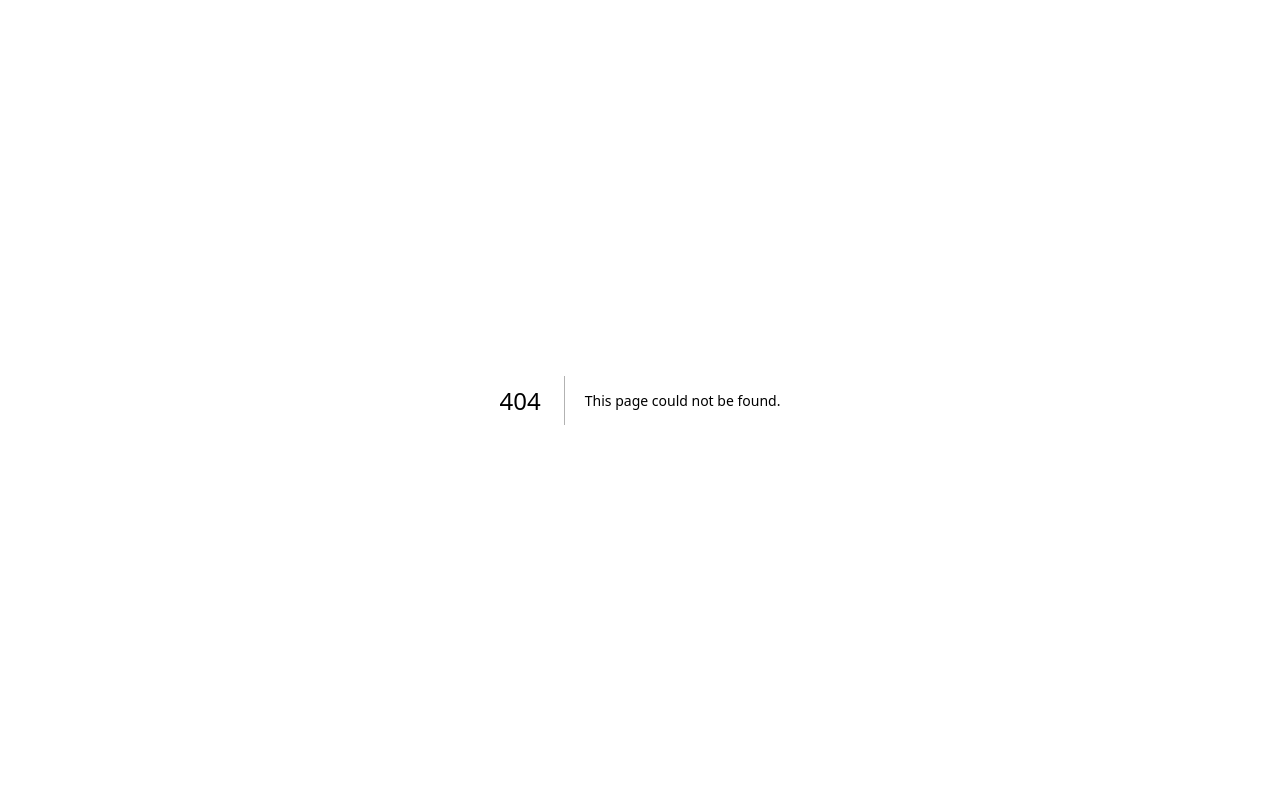
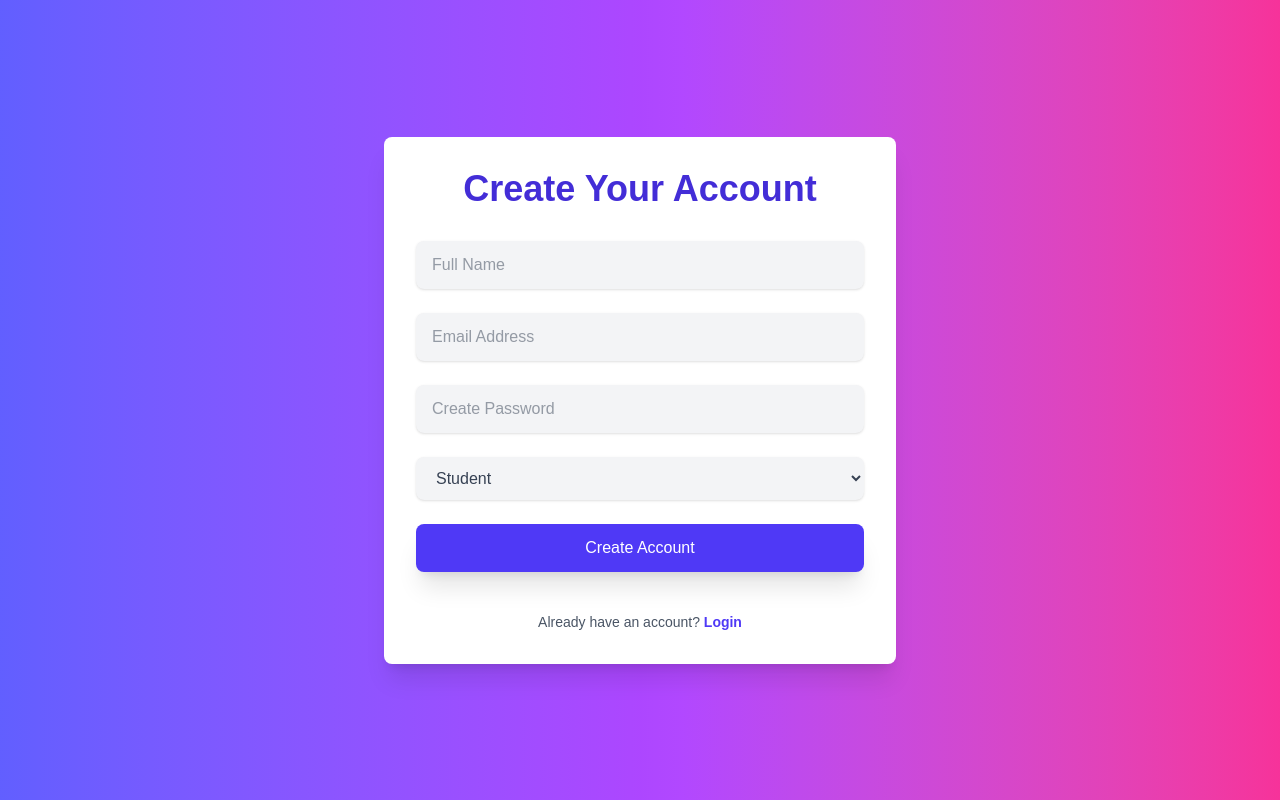
Before and after one commit to ghanshyam2005singh/padh-le-bhai, a Next.js app: page /signup in a window 1280 px wide. Before the commit this address had no page. Built offline with nearby package versions, Linux system fonts and the light colour scheme; no server answers.

Commit message:
page-update

```diff
--- /dev/null
+++ b/app/signup/page.tsx
@@ -0,0 +1,157 @@
+'use client';
+
+import { useRouter } from 'next/navigation';
+import { useState } from 'react';
+import { createUserWithEmailAndPassword, sendEmailVerification, signOut } from 'firebase/auth';
+import { doc, setDoc, serverTimestamp } from 'firebase/firestore';
+import { auth, db } from '@/lib/firebase';
+
+const SignupPage = () => {
+  const router = useRouter();
+
+  const [name, setName] = useState('');
+  const [email, setEmail] = useState('');
+  const [password, setPassword] = useState('');
+  const [userType, setUserType] = useState('student');
+  const [error, setError] = useState('');
+  const [loading, setLoading] = useState(false);
+  const [verificationSent, setVerificationSent] = useState(false);
+
+  const handleSubmit = async (e: React.FormEvent) => {
+    e.preventDefault();
+    setError('');
+    setLoading(true);
+
+    if (!name || !email || !password) {
+      setError('Please fill all fields.');
+      setLoading(false);
+      return;
+    }
+
+    try {
+      // Create Firebase Auth user
+      const userCredential = await createUserWithEmailAndPassword(auth, email, password);
+      const user = userCredential.user;
+
+      // Store user in Firestore
+      await setDoc(doc(db, 'users', user.uid), {
+        name,
+        email,
+        userType,
+        isVerified: false,
+        isSuspicious: false,
+        createdAt: serverTimestamp()
+      });
+
+      // Send email verification
+      await sendEmailVerification(user);
+
+      // Sign out the user so they can't use the app until verified
+      await signOut(auth);
+
+      setVerificationSent(true);
+      setName('');
+      setEmail('');
+      setPassword('');
+      setUserType('student');
+    } catch (err: unknown) {
+      console.error(err);
+      if (err instanceof Error) {
+        setError(err.message || 'Signup failed. Try again.');
+      } else {
+        setError('Signup failed. Try again.');
+      }
+    } finally {
+      setLoading(false);
+    }
+  };
+
+  return (
+    <div className="min-h-screen bg-gradient-to-r from-indigo-500 via-purple-500 to-pink-500 flex justify-center items-center">
+      <div className="max-w-lg w-full p-8 bg-white rounded-lg shadow-xl">
+        <h1 className="text-4xl font-extrabold text-center text-indigo-700 mb-8">Create Your Account</h1>
+
+        {verificationSent ? (
+          <div className="text-center">
+            <p className="text-green-600 text-lg font-semibold mb-4">
+              Verification email sent! Please check your inbox and verify your email before logging in.
+            </p>
+            <button
+              className="bg-indigo-600 text-white px-6 py-3 rounded-lg shadow-lg hover:bg-indigo-700 transition"
+              onClick={() => router.push('/login')}
+            >
+              Go to Login
+            </button>
+          </div>
+        ) : (
+          <form onSubmit={handleSubmit} className="space-y-6">
+            {/* Name Input */}
+            <input
+              type="text"
+              placeholder="Full Name"
+              value={name}
+              onChange={(e) => setName(e.target.value)}
+              className="w-full px-4 py-3 bg-gray-100 text-gray-700 rounded-lg shadow-sm focus:ring-2 focus:ring-indigo-600 focus:outline-none transition-all"
+            />
+
+            {/* Email Input */}
+            <input
+              type="email"
+              placeholder="Email Address"
+              value={email}
+              onChange={(e) => setEmail(e.target.value)}
+              className="w-full px-4 py-3 bg-gray-100 text-gray-700 rounded-lg shadow-sm focus:ring-2 focus:ring-indigo-600 focus:outline-none transition-all"
+            />
+
+            {/* Password Input */}
+            <input
+              type="password"
+              placeholder="Create Password"
+              value={password}
+              onChange={(e) => setPassword(e.target.value)}
+              className="w-full px-4 py-3 bg-gray-100 text-gray-700 rounded-lg shadow-sm focus:ring-2 focus:ring-indigo-600 focus:outline-none transition-all"
+            />
+
+            {/* User Type Selector */}
+            <select
+              value={userType}
+              onChange={(e) => setUserType(e.target.value)}
+              className="w-full px-4 py-3 bg-gray-100 text-gray-700 rounded-lg shadow-sm focus:ring-2 focus:ring-indigo-600 focus:outline-none transition-all"
+            >
+              <option value="student">Student</option>
+              <option value="uploader">Uploader</option>
+            </select>
+
+            {/* Error */}
+            {error && <p className="text-red-500 text-sm">{error}</p>}
+
+            {/* Submit */}
+            <button
+              type="submit"
+              disabled={loading}
+              className="w-full py-3 bg-indigo-600 text-white rounded-lg shadow-xl hover:bg-indigo-700 transition-all"
+            >
+              {loading ? 'Creating Account...' : 'Create Account'}
+            </button>
+
+            {/* Already have account? */}
+            <div className="text-center mt-4">
+              <p className="text-sm text-gray-600">
+                Already have an account?{' '}
+                <button
+                  type="button"
+                  onClick={() => router.push('/login')}
+                  className="text-indigo-600 hover:underline font-semibold"
+                >
+                  Login
+                </button>
+              </p>
+            </div>
+          </form>
+        )}
+      </div>
+    </div>
+  );
+};
+
+export default SignupPage;
```
